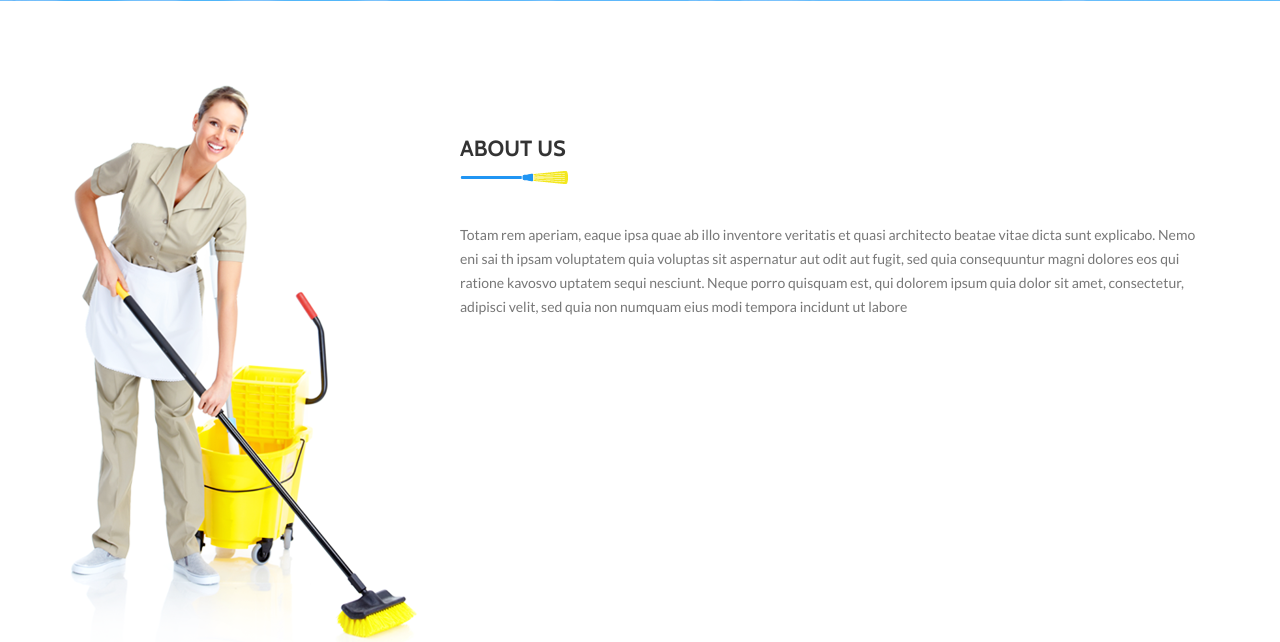
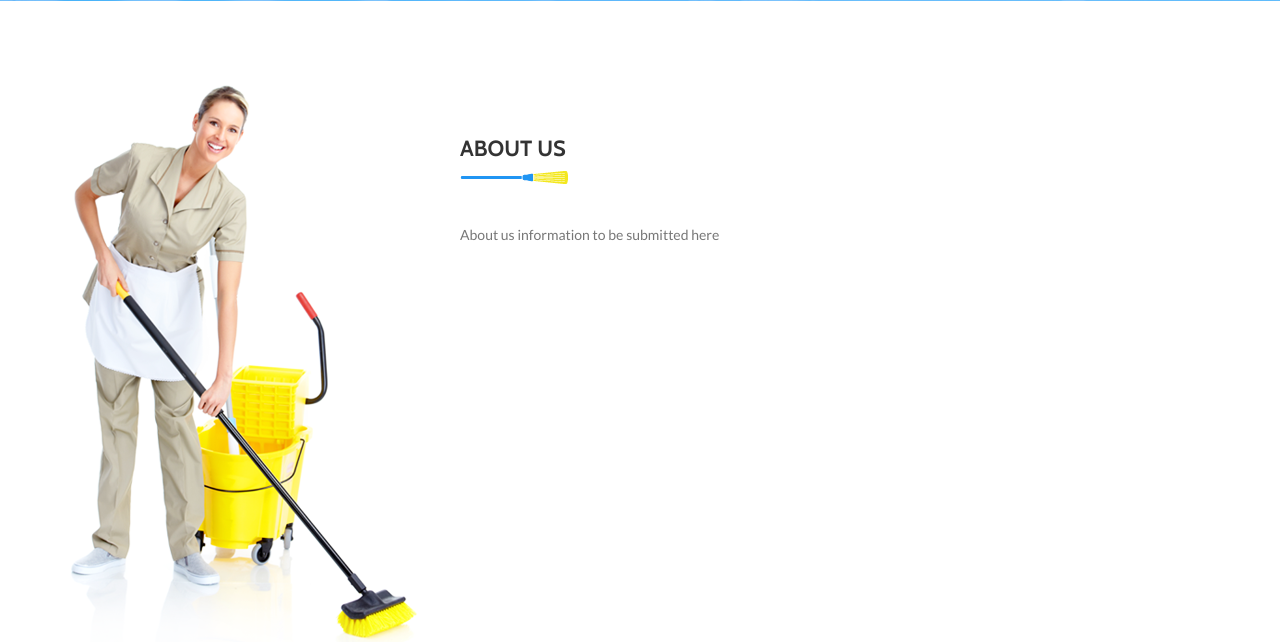
Before and after one commit to Rashmi-code/ICT-SP2020-CLEANING-PROJECT-TEAM-06, a PHP site: page /_punit/about.php in a window 1280 px wide. Shown: the part 411-1053 px from the top of the page. Run offline with PHP 8.4, Linux system fonts and the light colour scheme; some libraries are stand-ins or nearby versions.

Commit message:
Update about.php

```diff
--- a/clean/clean/about.php
+++ b/clean/clean/about.php
@@ -60,7 +60,7 @@
 				<div class="section-header">
 					<h3>About us</h3>
 				</div><!-- Section Header /- -->
-				<p>Totam rem aperiam, eaque ipsa quae ab illo inventore veritatis et quasi architecto beatae vitae dicta sunt explicabo. Nemo eni sai th ipsam voluptatem quia voluptas sit aspernatur aut odit aut fugit, sed quia consequuntur magni dolores eos qui ratione kavosvo uptatem sequi nesciunt. Neque porro quisquam est, qui dolorem ipsum quia dolor sit amet, consectetur, adipisci velit, sed quia non numquam eius modi tempora incidunt ut labore</p>
+				<p>About us information to be submitted here</p>
 
 
 			</div>
```
